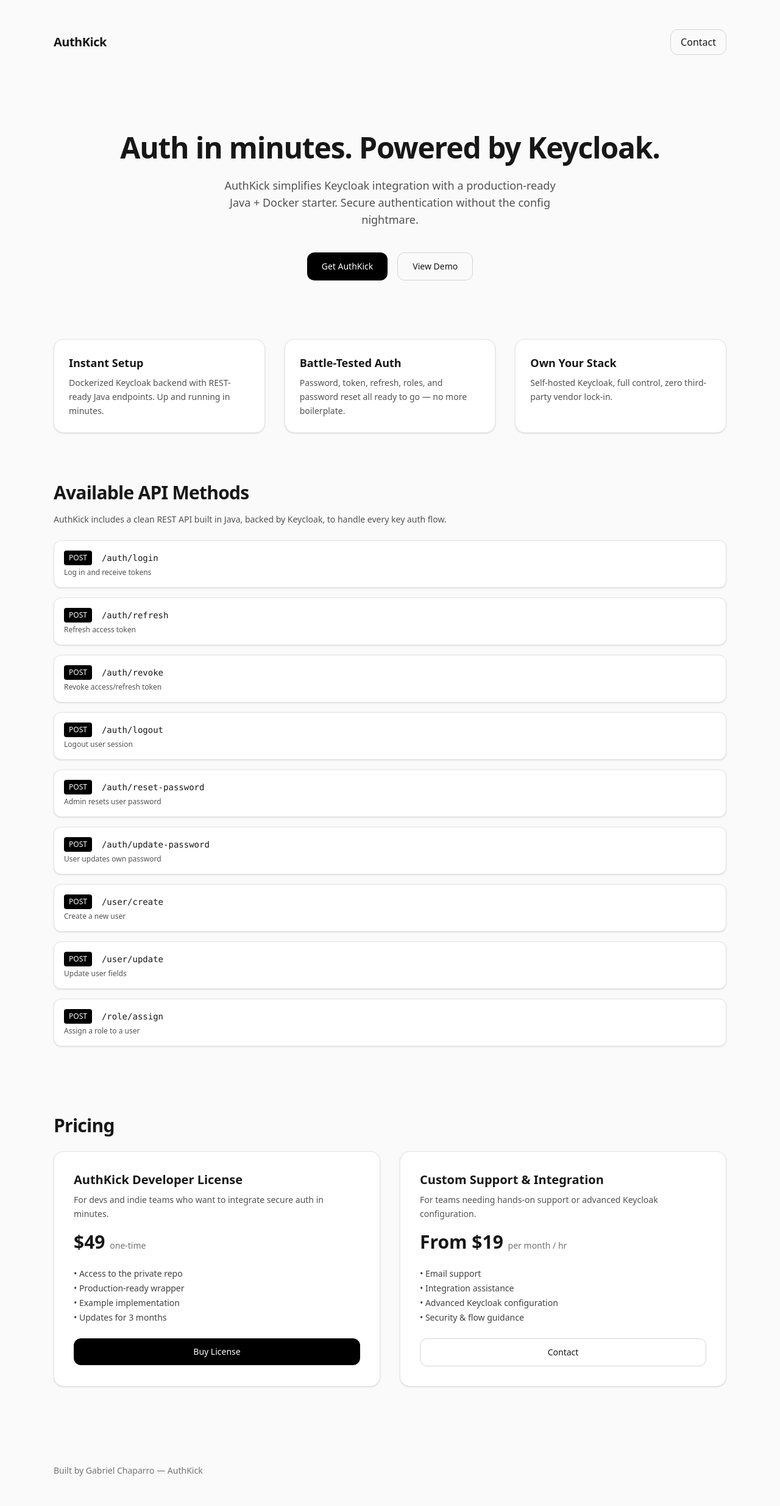
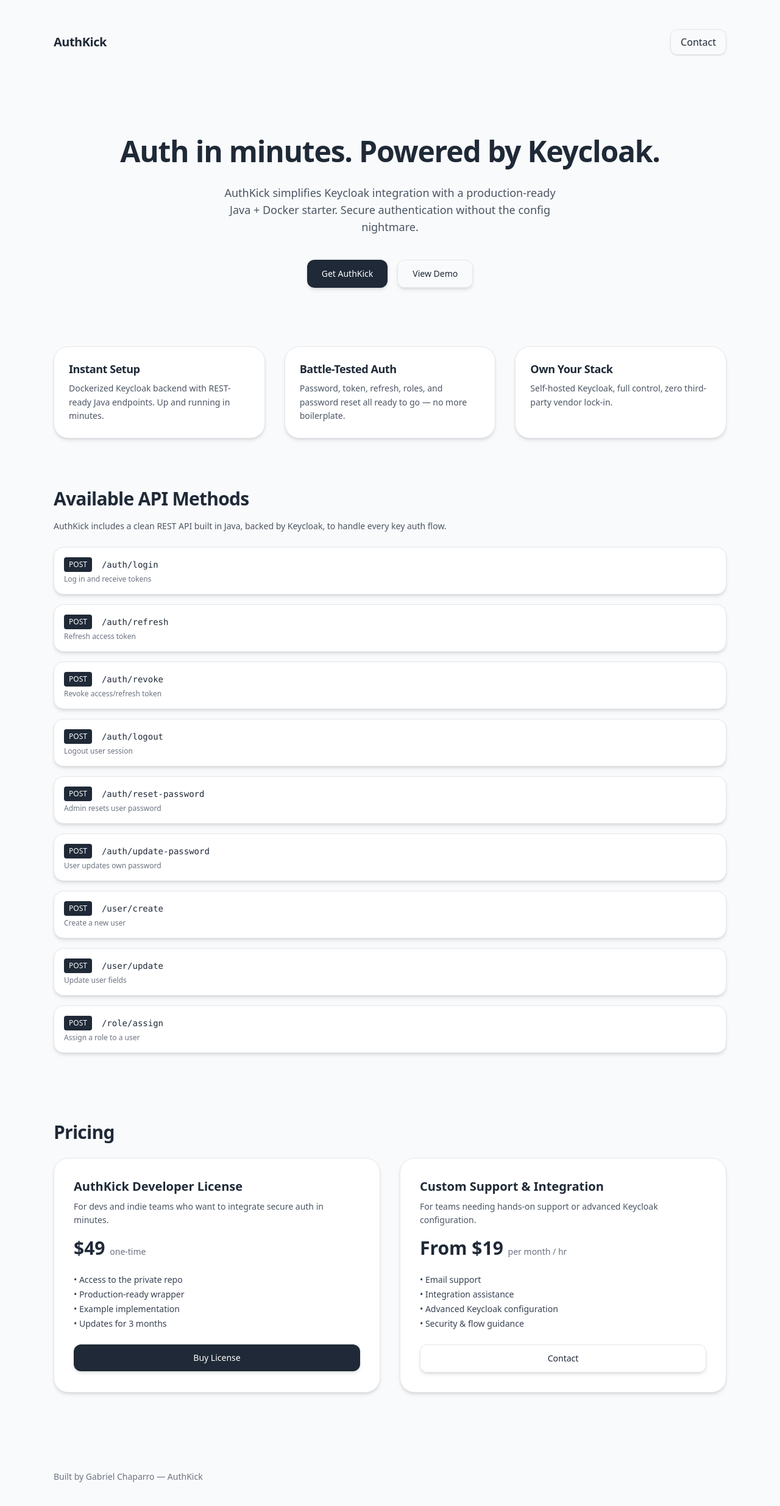
Before and after one commit to GabrielChaparro/auth-system-starter-front, a Next.js app: page / in a window 1280 px wide. Shown: the top 2470 px of the page at 61% size. Built offline with nearby package versions, Linux system fonts and the light colour scheme.

Commit message:
Add styles

```diff
--- a/app/page.tsx
+++ b/app/page.tsx
@@ -2,11 +2,11 @@
 
 export default function Landing() {
   return (
-    <div className="min-h-screen bg-neutral-50 text-neutral-900">
+    <div className="min-h-screen bg-[#F9FAFB] text-[#1F2937] font-sans">
       <header className="max-w-6xl mx-auto px-6 py-12">
         <nav className="flex items-center justify-between">
           <div className="text-xl font-semibold tracking-tight">AuthKick</div>
-          <button className="px-4 py-2 rounded-xl border border-neutral-300 hover:bg-neutral-100 transition">
+          <button className="px-4 py-2 rounded-xl border border-[#E5E7EB] hover:bg-[#F3F4F6] transition shadow-sm">
             Contact
           </button>
         </nav>
@@ -14,19 +14,19 @@
 
       <main className="max-w-6xl mx-auto px-6 py-20">
         <section className="text-center">
-          <h1 className="text-5xl font-bold tracking-tight mb-6">
+          <h1 className="text-5xl font-bold tracking-tight mb-6 leading-tight">
             Auth in minutes. Powered by Keycloak.
           </h1>
-          <p className="text-neutral-600 max-w-xl mx-auto text-lg mb-10">
+          <p className="text-[#4B5563] max-w-xl mx-auto text-lg mb-10">
             AuthKick simplifies Keycloak integration with a production-ready Java + Docker starter.
             Secure authentication without the config nightmare.
           </p>
 
           <div className="flex justify-center gap-4">
-            <button className="px-6 py-3 rounded-xl bg-black text-white text-sm font-medium hover:bg-neutral-800 transition">
+            <button className="px-6 py-3 rounded-xl bg-[#1F2937] text-white text-sm font-medium hover:bg-[#111827] transition shadow-md">
               Get AuthKick
             </button>
-            <button className="px-6 py-3 rounded-xl border border-neutral-300 text-sm font-medium hover:bg-neutral-100 transition">
+            <button className="px-6 py-3 rounded-xl border border-[#E5E7EB] text-sm font-medium hover:bg-[#F3F4F6] transition shadow-md">
               View Demo
             </button>
           </div>
@@ -45,17 +45,17 @@
           }].map((item, i) => (
             <div
               key={i}
-              className="p-6 rounded-2xl bg-white border border-neutral-200 shadow-sm hover:shadow-md transition"
+              className="p-6 rounded-3xl bg-white border border-[#E5E7EB] shadow-md hover:shadow-lg transition"
             >
-              <h3 className="text-lg font-semibold mb-2">{item.title}</h3>
-              <p className="text-neutral-600 text-sm leading-relaxed">{item.desc}</p>
+              <h3 className="text-lg font-semibold mb-2 leading-snug tracking-tight">{item.title}</h3>
+              <p className="text-[#4B5563] text-sm leading-relaxed">{item.desc}</p>
             </div>
           ))}
         </section>
 
         <section className="mt-20 text-left">
-          <h2 className="text-3xl font-bold mb-4 tracking-tight">Available API Methods</h2>
-          <p className="text-neutral-600 text-sm mb-6 max-w-2xl">
+          <h2 className="text-3xl font-bold mb-4 tracking-tight leading-tight">Available API Methods</h2>
+          <p className="text-[#4B5563] text-sm mb-6 max-w-2xl">
             AuthKick includes a clean REST API built in Java, backed by Keycloak, to handle every key auth flow.
           </p>
 
@@ -99,15 +99,15 @@
             }].map((api, i) => (
               <div
                 key={api.path}
-                className="border border-neutral-200 bg-white rounded-xl p-4 shadow-sm hover:shadow-md transition"
+                className="border border-[#E5E7EB] bg-white rounded-2xl p-4 shadow-md hover:shadow-lg transition"
               >
                 <div className="flex items-center gap-4">
-                  <span className="px-2 py-1 text-xs font-medium bg-black text-white rounded">
+                  <span className="px-2 py-1 text-xs font-medium bg-[#1F2937] text-white rounded">
                     {api.method}
                   </span>
                   <code className="text-sm">{api.path}</code>
                 </div>
-                <p className="text-xs text-neutral-600 mt-1">{api.desc}</p>
+                <p className="text-xs text-[#6B7280] mt-1">{api.desc}</p>
               </div>
             ))}
           </div>
@@ -116,40 +116,40 @@
         <section className="mt-28">
           <h2 className="text-3xl font-bold mb-6 tracking-tight">Pricing</h2>
           <div className="grid md:grid-cols-2 gap-8">
-            <div className="p-8 rounded-2xl bg-white border border-neutral-200 shadow-sm hover:shadow-md transition">
+            <div className="p-8 rounded-3xl bg-white border border-[#E5E7EB] shadow-md hover:shadow-lg transition">
               <h3 className="text-xl font-semibold mb-2">AuthKick Developer License</h3>
-              <p className="text-neutral-600 mb-4 text-sm leading-relaxed">
+              <p className="text-[#4B5563] mb-4 text-sm leading-relaxed">
                 For devs and indie teams who want to integrate secure auth in minutes.
               </p>
               <p className="text-3xl font-bold mb-6">
-                $49 <span className="text-sm font-normal text-neutral-500">one‑time</span>
+                $49 <span className="text-sm font-normal text-[#6B7280]">one‑time</span>
               </p>
-              <ul className="text-sm text-neutral-700 space-y-1 mb-6">
+              <ul className="text-sm text-[#374151] space-y-1 mb-6">
                 <li>• Access to the private repo</li>
                 <li>• Production‑ready wrapper</li>
                 <li>• Example implementation</li>
                 <li>• Updates for 3 months</li>
               </ul>
-              <button className="w-full px-4 py-3 rounded-xl bg-black text-white text-sm font-medium hover:bg-neutral-800 transition">
+              <button className="w-full px-4 py-3 rounded-xl bg-[#1F2937] text-white text-sm font-medium hover:bg-[#111827] transition shadow-md">
                 Buy License
               </button>
             </div>
 
-            <div className="p-8 rounded-2xl bg-white border border-neutral-200 shadow-sm hover:shadow-md transition">
+            <div className="p-8 rounded-3xl bg-white border border-[#E5E7EB] shadow-md hover:shadow-lg transition">
               <h3 className="text-xl font-semibold mb-2">Custom Support & Integration</h3>
-              <p className="text-neutral-600 mb-4 text-sm leading-relaxed">
+              <p className="text-[#4B5563] mb-4 text-sm leading-relaxed">
                 For teams needing hands-on support or advanced Keycloak configuration.
               </p>
               <p className="text-3xl font-bold mb-6">
-                From $19 <span className="text-sm font-normal text-neutral-500">per month / hr</span>
+                From $19 <span className="text-sm font-normal text-[#6B7280]">per month / hr</span>
               </p>
-              <ul className="text-sm text-neutral-700 space-y-1 mb-6">
+              <ul className="text-sm text-[#374151] space-y-1 mb-6">
                 <li>• Email support</li>
                 <li>• Integration assistance</li>
                 <li>• Advanced Keycloak configuration</li>
                 <li>• Security & flow guidance</li>
               </ul>
-              <button className="w-full px-4 py-3 rounded-xl border border-neutral-300 text-sm font-medium hover:bg-neutral-100 transition">
+              <button className="w-full px-4 py-3 rounded-xl border border-[#E5E7EB] text-sm font-medium hover:bg-[#F3F4F6] transition shadow-md">
                 Contact
               </button>
             </div>
@@ -157,7 +157,7 @@
         </section>
       </main>
 
-      <footer className="max-w-6xl mx-auto px-6 py-12 text-sm text-neutral-500">
+      <footer className="max-w-6xl mx-auto px-6 py-12 text-sm text-[#6B7280]">
         Built by Gabriel Chaparro — AuthKick
       </footer>
     </div>
```
